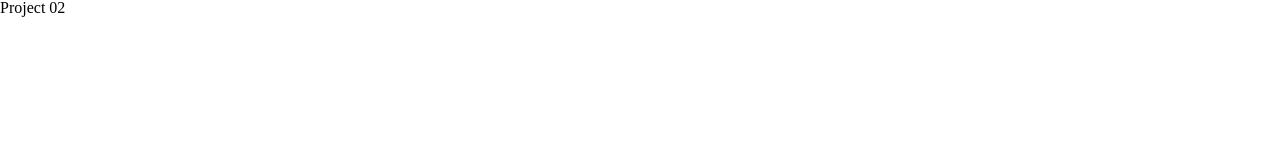
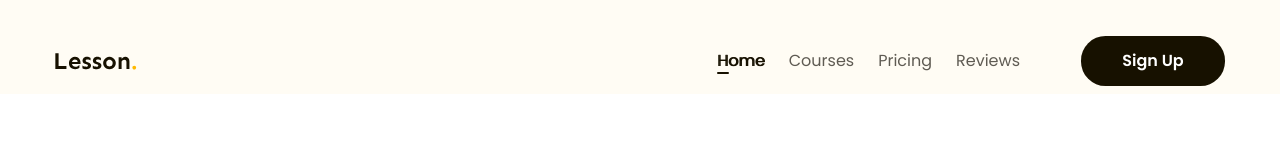
Before and after one commit to ZlatanMinh123/htmlcss-project-02, a plain HTML site: page index.html in a window 1280 px wide. Shown: the top 160 px of the page. Drawn offline with Linux system fonts and the light colour scheme.

Commit message:
do the Header

```diff
--- a/assets/css/styles.css
+++ b/assets/css/styles.css
@@ -0,0 +1,94 @@
+* {
+    box-sizing: border-box;
+}
+
+html {
+    font-size: 62.5%;
+}
+
+body {
+    font-size: 1.6rem;
+    font-family: "Poppins", sans-serif;
+}
+
+/* Common */
+a {
+    text-decoration: none;
+}
+
+.btn {
+    display: inline-block;
+    padding: 0 16px;
+    min-width: 118px;
+    line-height: 50px;
+    color: #fff;
+    text-align: center;
+    font-size: 1.6rem;
+    font-weight: 600;
+    border-radius: 24.5px;
+    background: #171100;
+}
+
+.main-content {
+    width: 1170px;
+    max-width: calc(100% - 48px);
+    margin-left: auto;
+    margin-right: auto;
+}
+
+/* Header */
+.header {
+    background: #fffcf4;
+}
+
+.header.fixed {
+    position: sticky;
+    top: -28px;
+}
+
+.header .body {
+    display: flex;
+    align-items: center;
+    padding: 36px 0 8px;
+}
+
+.nav {
+    margin-left: auto;
+}
+
+.nav ul {
+    display: flex;
+}
+
+.nav a {
+    position: relative;
+    padding: 8px 12px;
+    font-size: 1.6rem;
+    color: #5f5b53;
+}
+
+.nav a:hover,
+.nav li.active a {
+    text-shadow: 1px 0 0 currentColor;
+    color: #171100;
+}
+
+.nav li.active a::after {
+    position: absolute;
+    left: 12px;
+    bottom: 6px;
+    content: "";
+    display: block;
+    width: 12px;
+    height: 2px;
+    border-radius: 1px;
+    background: #171100;
+}
+
+.header .sign-up-btn {
+    min-width: 144px;
+}
+
+.header .action {
+    margin-left: 49px;
+}
--- a/index.html
+++ b/index.html
@@ -7,12 +7,52 @@
     <title>F8 Project 02</title>
     <!-- Reset Css -->
     <link rel="stylesheet" href="./assets/css/reset.css">
+
+    <!-- Embed fonts -->
+    <link rel="preconnect" href="https://fonts.googleapis.com">
+    <link rel="preconnect" href="https://fonts.gstatic.com" crossorigin>
+    <link
+        href="https://fonts.googleapis.com/css2?family=Lato:wght@700&family=Montserrat:ital,wght@0,400;0,500;1,400&family=Poppins:ital,wght@0,400;0,500;0,600;0,700;1,400&display=swap"
+        rel="stylesheet">
+
     <!-- Styles -->
     <link rel="stylesheet" href="./assets/css/styles.css">
 </head>
 
 <body>
-    <h1>Project 02</h1>
+    <main style="height: 5000px;">
+        <header class="header fixed">
+            <div class="main-content">
+                <div class="body">
+                    <!-- Logo -->
+                    <img src="./assets/img/logo.svg" alt="Lesson." class="logo">
+
+                    <!-- Nav -->
+                    <nav class="nav">
+                        <ul>
+                            <li class="active">
+                                <a href="#!">Home</a>
+                            </li>
+                            <li>
+                                <a href="#!">Courses</a>
+                            </li>
+                            <li>
+                                <a href="#!">Pricing</a>
+                            </li>
+                            <li>
+                                <a href="#!">Reviews</a>
+                            </li>
+                        </ul>
+                    </nav>
+
+                    <!-- Action -->
+                    <div class="action">
+                        <a href="#!" class="btn sign-up-btn">Sign Up</a>
+                    </div>
+                </div>
+            </div>
+        </header>
+    </main>
 </body>
 
 </html>
```
Also changed, not shown: assets/img/logo.svg (added).
